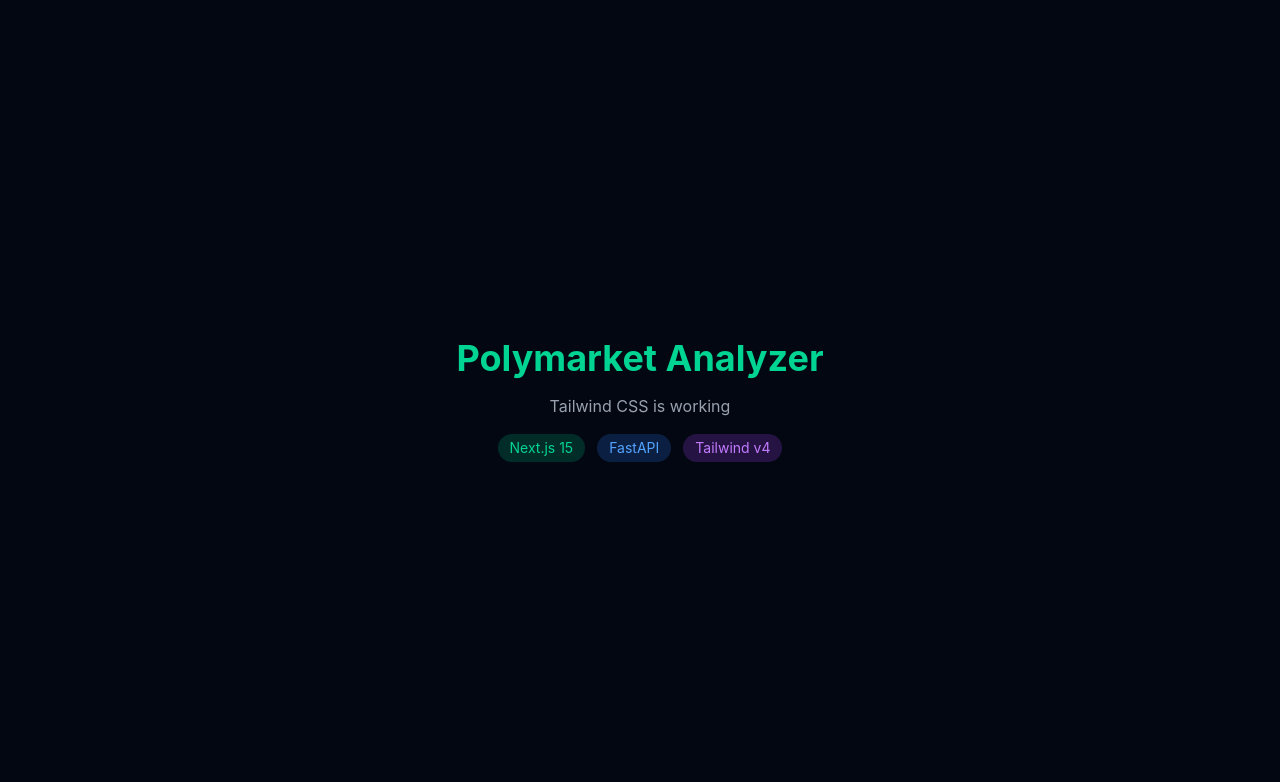
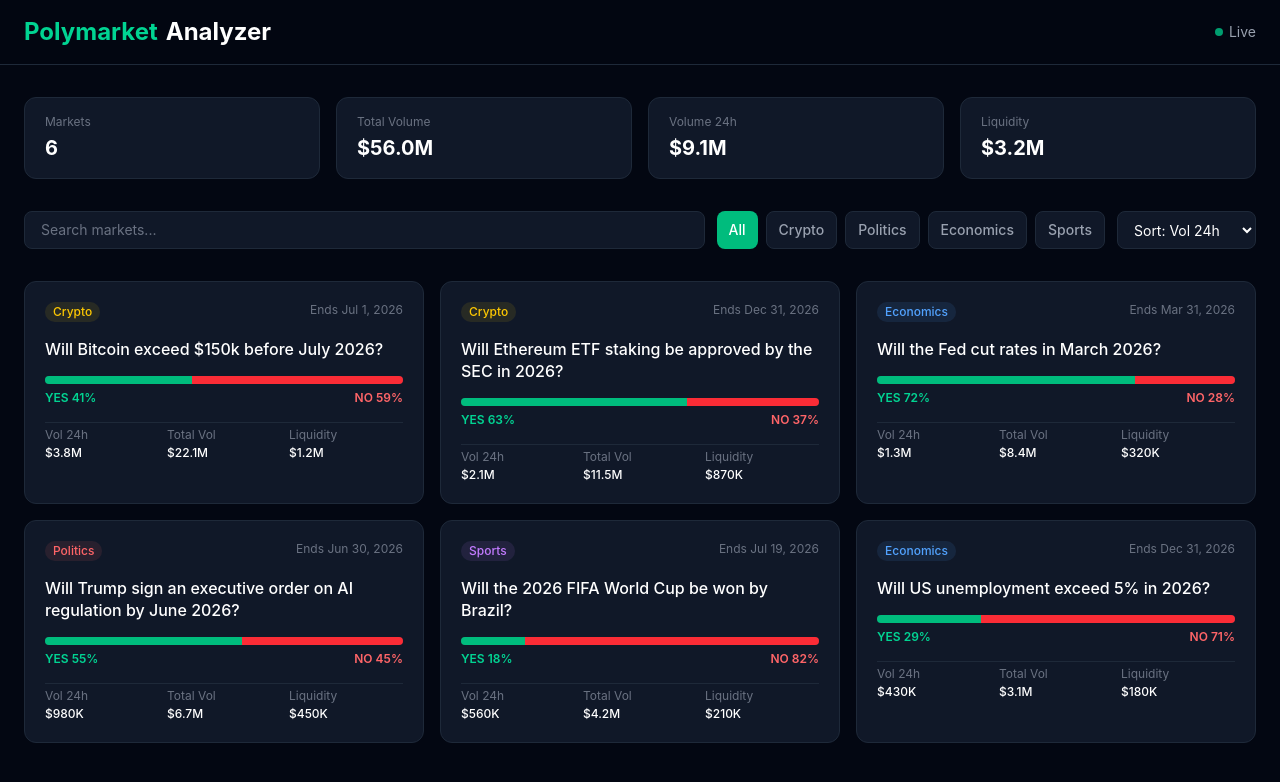
Before and after one commit to riouvincent-afk/polymarket-analyzer, a Next.js app in the folder frontend/: page / in a window 1280 px wide. Shown: the top 782 px of the page. Built offline with nearby package versions, Linux system fonts and the light colour scheme.

Commit message:
Add main page with Polymarket components (MarketCard, StatsBar, filters)

```diff
--- a/frontend/src/app/page.tsx
+++ b/frontend/src/app/page.tsx
@@ -1,15 +1,54 @@
+"use client";
+
+import { useState, useMemo } from "react";
+import Header from "@/components/Header";
+import MarketCard from "@/components/MarketCard";
+import MarketFilters from "@/components/MarketFilters";
+import StatsBar from "@/components/StatsBar";
+import { mockMarkets } from "@/lib/mockData";
+import { Market } from "@/lib/types";
+
 export default function Home() {
+  const [search, setSearch] = useState("");
+  const [category, setCategory] = useState("All");
+  const [sortBy, setSortBy] = useState("volume24h");
+
+  const filtered = useMemo(() => {
+    return mockMarkets
+      .filter((m) => {
+        const matchSearch = m.question.toLowerCase().includes(search.toLowerCase());
+        const matchCategory = category === "All" || m.category === category;
+        return matchSearch && matchCategory;
+      })
+      .sort((a, b) => b[sortBy as keyof Market] as number - (a[sortBy as keyof Market] as number));
+  }, [search, category, sortBy]);
+
   return (
-    <main className="min-h-screen bg-gray-950 text-white flex items-center justify-center">
-      <div className="text-center space-y-4">
-        <h1 className="text-4xl font-bold text-emerald-400">Polymarket Analyzer</h1>
-        <p className="text-gray-400">Tailwind CSS is working</p>
-        <div className="flex gap-3 justify-center">
-          <span className="px-3 py-1 bg-emerald-500/20 text-emerald-400 rounded-full text-sm">Next.js 15</span>
-          <span className="px-3 py-1 bg-blue-500/20 text-blue-400 rounded-full text-sm">FastAPI</span>
-          <span className="px-3 py-1 bg-purple-500/20 text-purple-400 rounded-full text-sm">Tailwind v4</span>
-        </div>
-      </div>
-    </main>
+    <div className="min-h-screen bg-gray-950 text-white">
+      <Header />
+
+      <main className="max-w-7xl mx-auto px-6 py-8 space-y-8">
+        <StatsBar markets={mockMarkets} />
+
+        <MarketFilters
+          search={search}
+          category={category}
+          sortBy={sortBy}
+          onSearch={setSearch}
+          onCategory={setCategory}
+          onSort={setSortBy}
+        />
+
+        {filtered.length === 0 ? (
+          <p className="text-center text-gray-500 py-16">No markets found.</p>
+        ) : (
+          <div className="grid grid-cols-1 md:grid-cols-2 xl:grid-cols-3 gap-4">
+            {filtered.map((market) => (
+              <MarketCard key={market.id} market={market} />
+            ))}
+          </div>
+        )}
+      </main>
+    </div>
   );
 }
--- /dev/null
+++ b/frontend/src/components/Header.tsx
@@ -0,0 +1,18 @@
+export default function Header() {
+  return (
+    <header className="border-b border-gray-800 bg-gray-950/80 backdrop-blur-sm sticky top-0 z-10">
+      <div className="max-w-7xl mx-auto px-6 py-4 flex items-center justify-between">
+        <div className="flex items-center gap-2">
+          <span className="text-2xl font-bold text-emerald-400">Polymarket</span>
+          <span className="text-2xl font-bold text-white">Analyzer</span>
+        </div>
+        <div className="flex items-center gap-4 text-sm text-gray-400">
+          <span className="flex items-center gap-1.5">
+            <span className="w-2 h-2 rounded-full bg-emerald-400 animate-pulse" />
+            Live
+          </span>
+        </div>
+      </div>
+    </header>
+  );
+}
--- /dev/null
+++ b/frontend/src/components/MarketCard.tsx
@@ -0,0 +1,73 @@
+import { Market } from "@/lib/types";
+
+const CATEGORY_COLORS: Record<string, string> = {
+  Crypto: "text-yellow-400 bg-yellow-400/10",
+  Politics: "text-red-400 bg-red-400/10",
+  Economics: "text-blue-400 bg-blue-400/10",
+  Sports: "text-purple-400 bg-purple-400/10",
+};
+
+function formatVolume(n: number): string {
+  if (n >= 1_000_000) return `$${(n / 1_000_000).toFixed(1)}M`;
+  if (n >= 1_000) return `$${(n / 1_000).toFixed(0)}K`;
+  return `$${n}`;
+}
+
+function formatDate(iso: string): string {
+  return new Date(iso).toLocaleDateString("en-US", { month: "short", day: "numeric", year: "numeric" });
+}
+
+export default function MarketCard({ market }: { market: Market }) {
+  const yesPct = Math.round(market.yesPrice * 100);
+  const noPct = 100 - yesPct;
+  const categoryColor = CATEGORY_COLORS[market.category] ?? "text-gray-400 bg-gray-400/10";
+
+  return (
+    <div className="bg-gray-900 border border-gray-800 rounded-xl p-5 flex flex-col gap-4 hover:border-gray-600 transition-colors">
+      {/* Header */}
+      <div className="flex items-start justify-between gap-3">
+        <span className={`text-xs font-medium px-2 py-0.5 rounded-full shrink-0 ${categoryColor}`}>
+          {market.category}
+        </span>
+        <span className="text-xs text-gray-500">Ends {formatDate(market.endDate)}</span>
+      </div>
+
+      {/* Question */}
+      <p className="text-white font-medium leading-snug">{market.question}</p>
+
+      {/* Probability bar */}
+      <div className="space-y-1.5">
+        <div className="flex h-2 rounded-full overflow-hidden bg-gray-800">
+          <div
+            className="bg-emerald-500 transition-all"
+            style={{ width: `${yesPct}%` }}
+          />
+          <div
+            className="bg-red-500 transition-all"
+            style={{ width: `${noPct}%` }}
+          />
+        </div>
+        <div className="flex justify-between text-xs font-semibold">
+          <span className="text-emerald-400">YES {yesPct}%</span>
+          <span className="text-red-400">NO {noPct}%</span>
+        </div>
+      </div>
+
+      {/* Stats */}
+      <div className="grid grid-cols-3 gap-2 pt-1 border-t border-gray-800 text-xs text-gray-400">
+        <div>
+          <p className="text-gray-500 mb-0.5">Vol 24h</p>
+          <p className="text-white font-medium">{formatVolume(market.volume24h)}</p>
+        </div>
+        <div>
+          <p className="text-gray-500 mb-0.5">Total Vol</p>
+          <p className="text-white font-medium">{formatVolume(market.volumeTotal)}</p>
+        </div>
+        <div>
+          <p className="text-gray-500 mb-0.5">Liquidity</p>
+          <p className="text-white font-medium">{formatVolume(market.liquidity)}</p>
+        </div>
+      </div>
+    </div>
+  );
+}
--- /dev/null
+++ b/frontend/src/components/MarketFilters.tsx
@@ -0,0 +1,56 @@
+"use client";
+
+import { CATEGORIES } from "@/lib/mockData";
+
+interface Props {
+  search: string;
+  category: string;
+  sortBy: string;
+  onSearch: (v: string) => void;
+  onCategory: (v: string) => void;
+  onSort: (v: string) => void;
+}
+
+export default function MarketFilters({ search, category, sortBy, onSearch, onCategory, onSort }: Props) {
+  return (
+    <div className="flex flex-col sm:flex-row gap-3">
+      {/* Search */}
+      <input
+        type="text"
+        placeholder="Search markets..."
+        value={search}
+        onChange={(e) => onSearch(e.target.value)}
+        className="flex-1 bg-gray-900 border border-gray-800 rounded-lg px-4 py-2 text-sm text-white placeholder-gray-500 focus:outline-none focus:border-emerald-500 transition-colors"
+      />
+
+      {/* Category filter */}
+      <div className="flex gap-2 flex-wrap">
+        {CATEGORIES.map((cat) => (
+          <button
+            key={cat}
+            onClick={() => onCategory(cat)}
+            className={`px-3 py-2 rounded-lg text-sm font-medium transition-colors ${
+              category === cat
+                ? "bg-emerald-500 text-white"
+                : "bg-gray-900 border border-gray-800 text-gray-400 hover:text-white hover:border-gray-600"
+            }`}
+          >
+            {cat}
+          </button>
+        ))}
+      </div>
+
+      {/* Sort */}
+      <select
+        value={sortBy}
+        onChange={(e) => onSort(e.target.value)}
+        className="bg-gray-900 border border-gray-800 rounded-lg px-3 py-2 text-sm text-white focus:outline-none focus:border-emerald-500 transition-colors cursor-pointer"
+      >
+        <option value="volume24h">Sort: Vol 24h</option>
+        <option value="volumeTotal">Sort: Total Vol</option>
+        <option value="liquidity">Sort: Liquidity</option>
+        <option value="yesPrice">Sort: YES %</option>
+      </select>
+    </div>
+  );
+}
--- /dev/null
+++ b/frontend/src/components/StatsBar.tsx
@@ -0,0 +1,31 @@
+import { Market } from "@/lib/types";
+
+function formatVolume(n: number): string {
+  if (n >= 1_000_000) return `$${(n / 1_000_000).toFixed(1)}M`;
+  if (n >= 1_000) return `$${(n / 1_000).toFixed(0)}K`;
+  return `$${n}`;
+}
+
+export default function StatsBar({ markets }: { markets: Market[] }) {
+  const totalVolume = markets.reduce((s, m) => s + m.volumeTotal, 0);
+  const totalVol24h = markets.reduce((s, m) => s + m.volume24h, 0);
+  const totalLiquidity = markets.reduce((s, m) => s + m.liquidity, 0);
+
+  const stats = [
+    { label: "Markets", value: markets.length.toString() },
+    { label: "Total Volume", value: formatVolume(totalVolume) },
+    { label: "Volume 24h", value: formatVolume(totalVol24h) },
+    { label: "Liquidity", value: formatVolume(totalLiquidity) },
+  ];
+
+  return (
+    <div className="grid grid-cols-2 sm:grid-cols-4 gap-4">
+      {stats.map(({ label, value }) => (
+        <div key={label} className="bg-gray-900 border border-gray-800 rounded-xl px-5 py-4">
+          <p className="text-xs text-gray-500 mb-1">{label}</p>
+          <p className="text-xl font-bold text-white">{value}</p>
+        </div>
+      ))}
+    </div>
+  );
+}
--- /dev/null
+++ b/frontend/src/lib/mockData.ts
@@ -0,0 +1,78 @@
+import { Market } from "./types";
+
+export const mockMarkets: Market[] = [
+  {
+    id: "1",
+    question: "Will the Fed cut rates in March 2026?",
+    category: "Economics",
+    yesPrice: 0.72,
+    noPrice: 0.28,
+    volume24h: 1_250_000,
+    volumeTotal: 8_400_000,
+    liquidity: 320_000,
+    endDate: "2026-03-31",
+    active: true,
+  },
+  {
+    id: "2",
+    question: "Will Bitcoin exceed $150k before July 2026?",
+    category: "Crypto",
+    yesPrice: 0.41,
+    noPrice: 0.59,
+    volume24h: 3_800_000,
+    volumeTotal: 22_100_000,
+    liquidity: 1_200_000,
+    endDate: "2026-07-01",
+    active: true,
+  },
+  {
+    id: "3",
+    question: "Will the 2026 FIFA World Cup be won by Brazil?",
+    category: "Sports",
+    yesPrice: 0.18,
+    noPrice: 0.82,
+    volume24h: 560_000,
+    volumeTotal: 4_200_000,
+    liquidity: 210_000,
+    endDate: "2026-07-19",
+    active: true,
+  },
+  {
+    id: "4",
+    question: "Will Trump sign an executive order on AI regulation by June 2026?",
+    category: "Politics",
+    yesPrice: 0.55,
+    noPrice: 0.45,
+    volume24h: 980_000,
+    volumeTotal: 6_700_000,
+    liquidity: 450_000,
+    endDate: "2026-06-30",
+    active: true,
+  },
+  {
+    id: "5",
+    question: "Will Ethereum ETF staking be approved by the SEC in 2026?",
+    category: "Crypto",
+    yesPrice: 0.63,
+    noPrice: 0.37,
+    volume24h: 2_100_000,
+    volumeTotal: 11_500_000,
+    liquidity: 870_000,
+    endDate: "2026-12-31",
+    active: true,
+  },
+  {
+    id: "6",
+    question: "Will US unemployment exceed 5% in 2026?",
+    category: "Economics",
+    yesPrice: 0.29,
+    noPrice: 0.71,
+    volume24h: 430_000,
+    volumeTotal: 3_100_000,
+    liquidity: 180_000,
+    endDate: "2026-12-31",
+    active: true,
+  },
+];
+
+export const CATEGORIES = ["All", "Crypto", "Politics", "Economics", "Sports"];
--- /dev/null
+++ b/frontend/src/lib/types.ts
@@ -0,0 +1,12 @@
+export interface Market {
+  id: string;
+  question: string;
+  category: string;
+  yesPrice: number; // 0-1
+  noPrice: number;  // 0-1
+  volume24h: number;
+  volumeTotal: number;
+  liquidity: number;
+  endDate: string;
+  active: boolean;
+}
```
